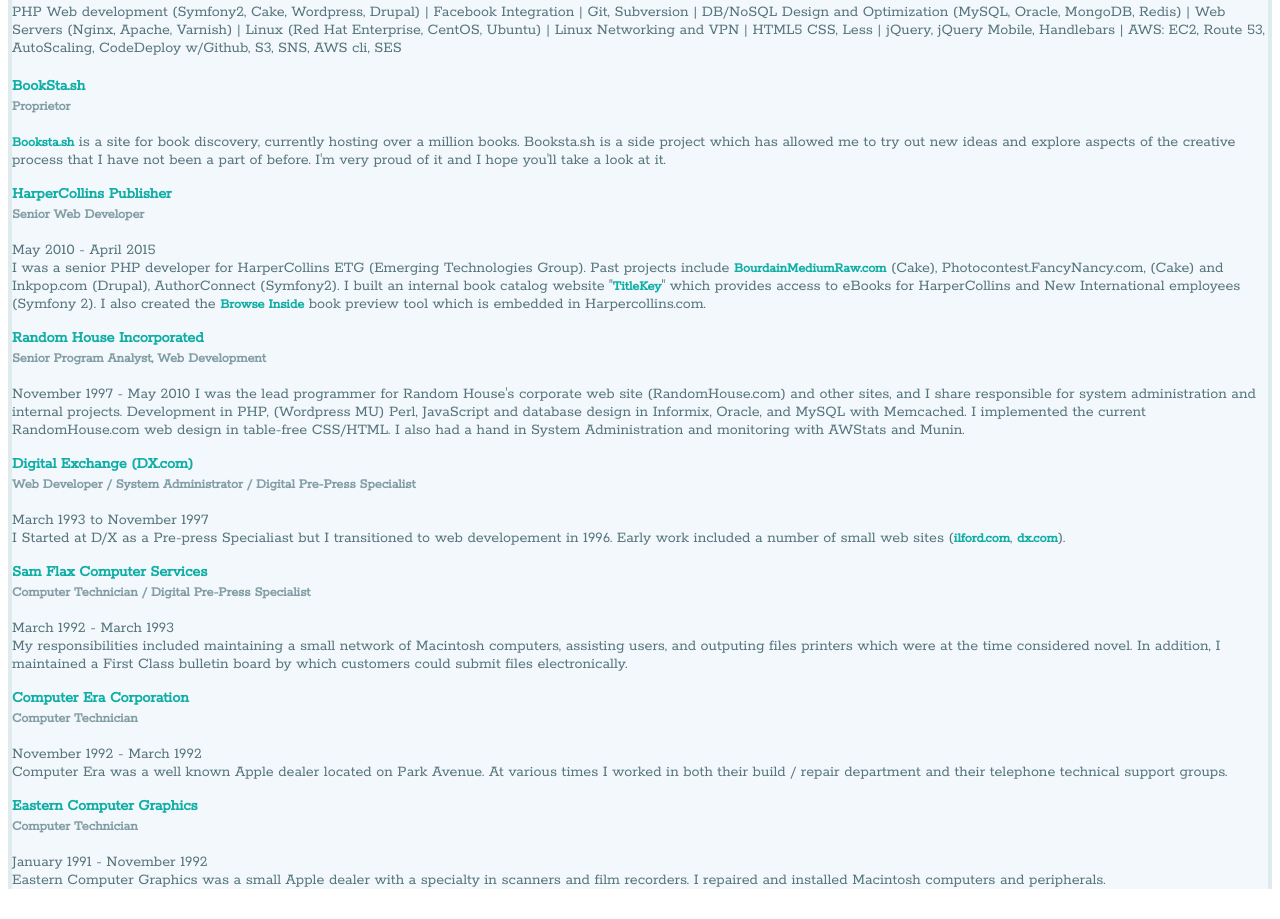
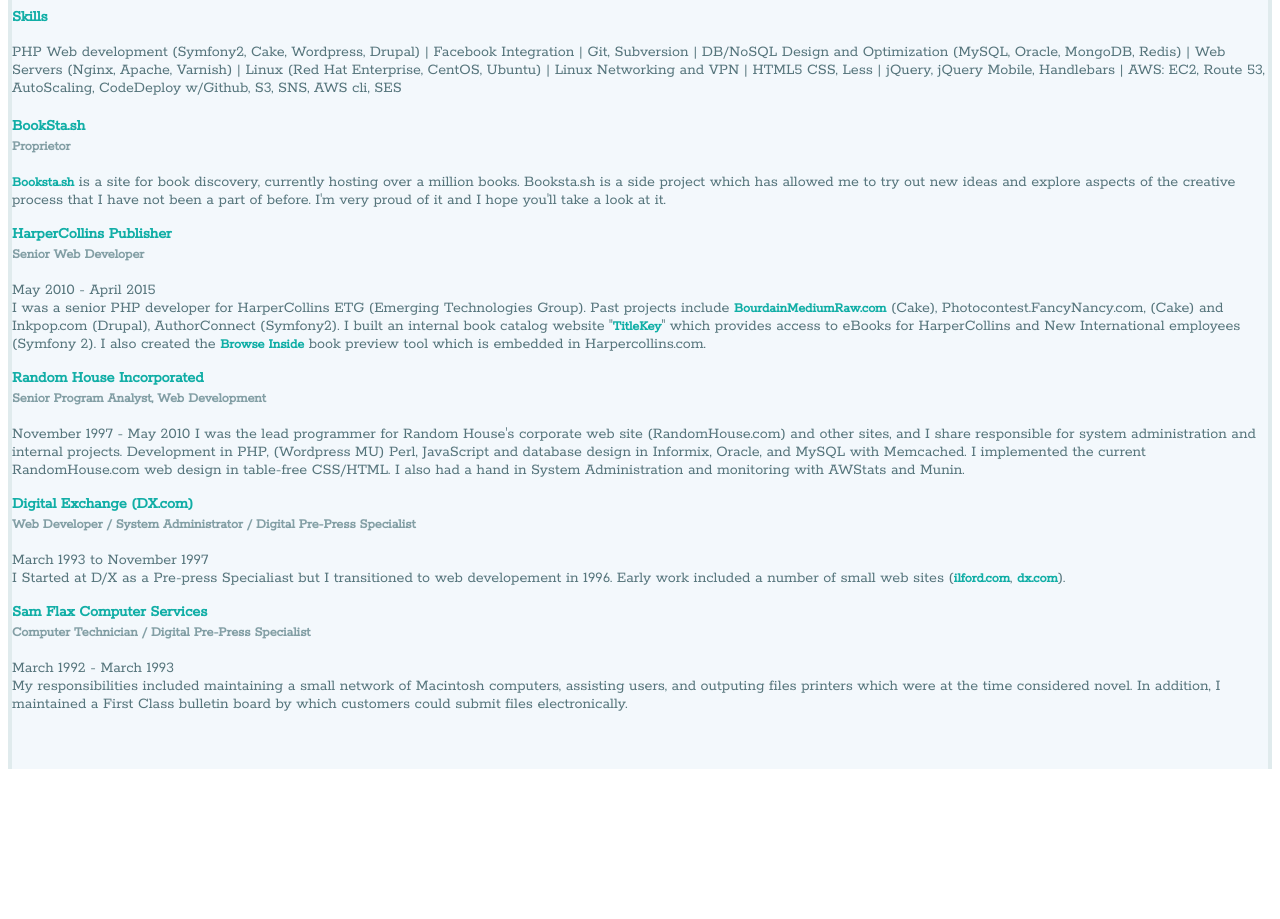
Before and after one commit to scott-r-lindsey/resume, a plain HTML site: page www/index.html in a window 1280 px wide. Shown: the part 641-1560 px from the top of the page. After the commit the page ends 1418 px from the top, so only its background shows below. Drawn offline with nearby package versions, Linux system fonts and the light colour scheme; a web font is replaced by a local one.

Commit message:
updates and delete ye olde jobs

```diff
--- a/www/css/layout.css
+++ b/www/css/layout.css
@@ -121,6 +121,9 @@
     -o-transform: matrix(1,0,0,1,0,0);
     transform: matrix(1,0,0,1,0,0);
 }
+.container{
+    padding-bottom:40px;
+}
 
 /* #Page Styles
 ================================================== */
--- a/www/index.html
+++ b/www/index.html
@@ -174,27 +174,6 @@
                     </div>
                 </div>
 
-                <div class="clearfix content">
-                    <div class="nine column alpha offset-by-one" style="margin-top:0px">
-                        <h4>Computer Era Corporation</h4>
-                        <h5>Computer Technician </h5>
-                        <p>
-                            November 1992 - March 1992<br />
-                            Computer Era was a well known Apple dealer located on Park Avenue. At various times I worked in both their build / repair department and their telephone technical support groups.
-                        </p>
-                    </div>
-                </div>
-
-                <div class="clearfix content">
-                    <div class="nine column alpha offset-by-one" style="margin-top:0px; margin-bottom:30px;">
-                        <h4>Eastern Computer Graphics</h4>
-                        <h5>Computer Technician </h5>
-                        <p>
-                            January 1991 - November 1992<br />
-                            Eastern Computer Graphics was a small Apple dealer with a specialty in scanners and film recorders. I repaired and installed Macintosh computers and peripherals.
-                        </p>
-                    </div>
-                </div>
             </div>
         </div>
     </body>
```
Also changed, not shown: 1 other file.
